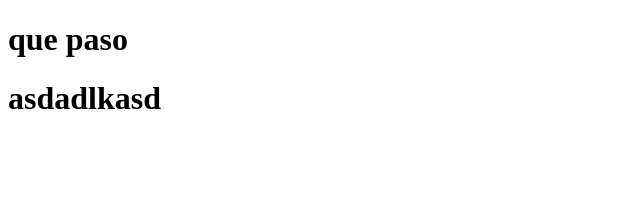
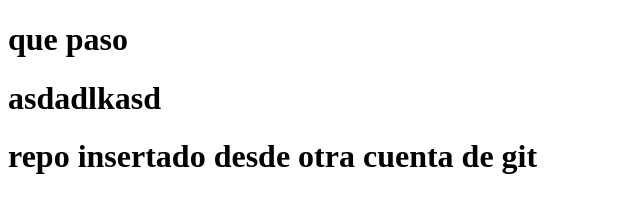
Before and after one commit to 201400076/repo, a plain HTML site: page index.html in a window 1280 px wide. Shown: the whole page, without its empty margins (0-640 px from the left). Drawn offline with Linux system fonts and the light colour scheme.

Commit message:
Update index.html

```diff
--- a/index.html
+++ b/index.html
@@ -9,5 +9,6 @@
 <body>
     <h1>que paso</h1>
     <h1>asdadlkasd</h1>
+    <h1>repo insertado desde otra cuenta de git</h1>
 </body>
 </html>
```
